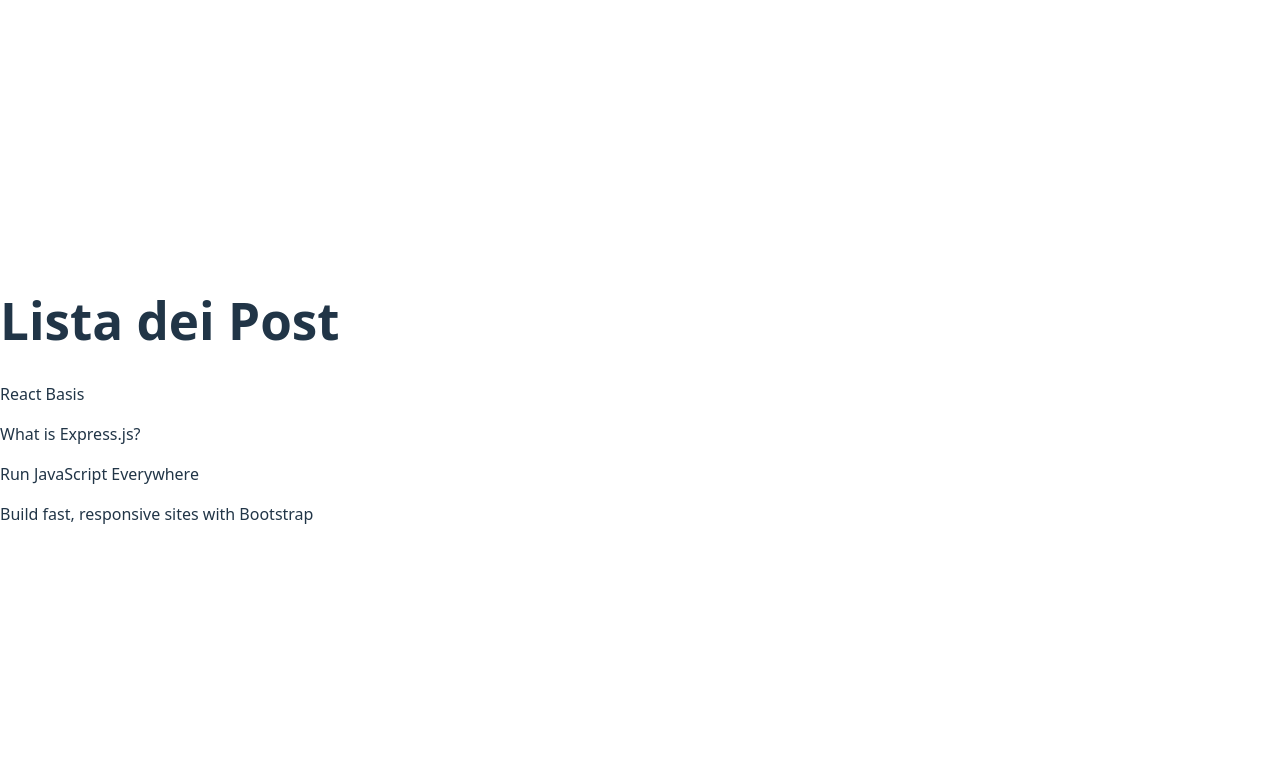
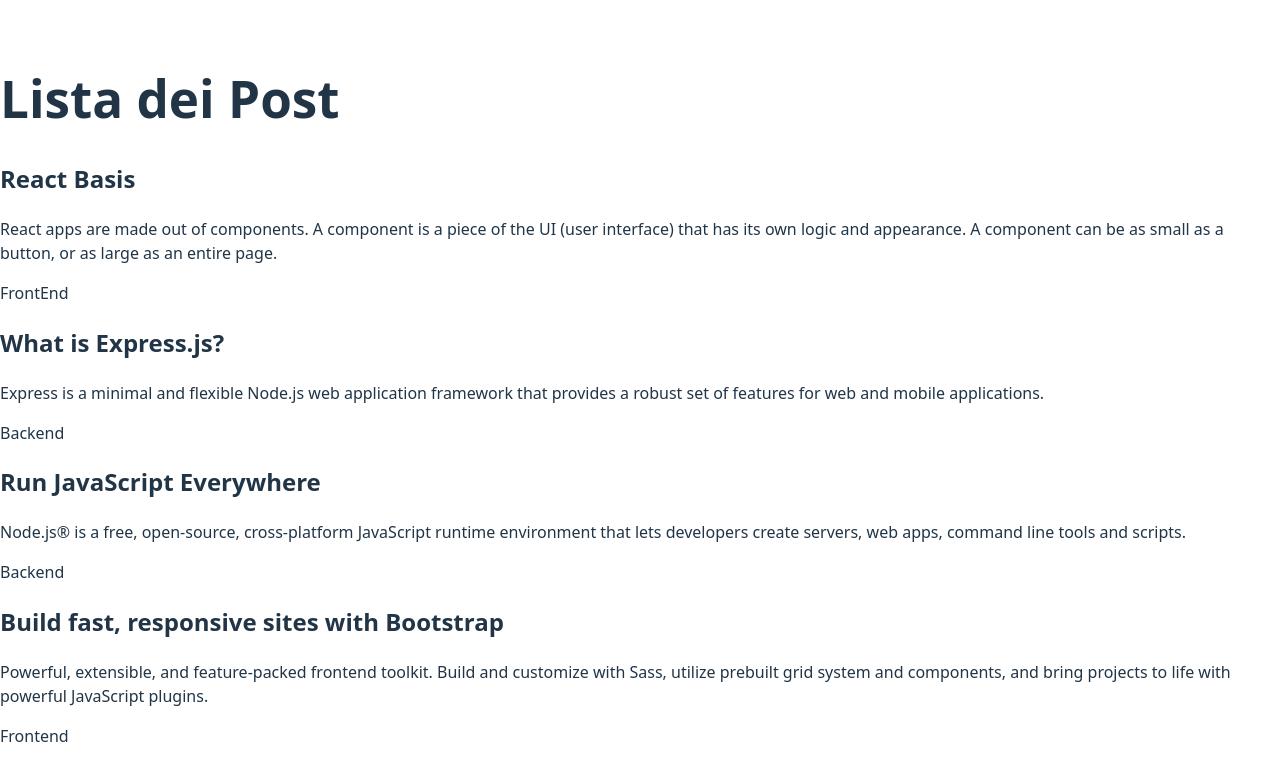
Before and after one commit to Robby94gtr/react-context-api, a React (Vite) app: page / in a window 1280 px wide. Shown: the top 780 px of the page. Built offline with nearby package versions, Linux system fonts and the light colour scheme.

Commit message:
Finished

```diff
--- a/src/components/PostList.jsx
+++ b/src/components/PostList.jsx
@@ -1,5 +1,6 @@
 import { useContext } from "react"
 
+import PostCard from "./PostCard";
 import PostContext from "../contexts/PostContexts"
 
 function PostList() {
@@ -9,9 +10,7 @@
   return (
     <div>
       {posts.map((post) => (
-        <div key={`post-${post.id}`}>
-          <p>{post.title}</p>
-        </div>
+        <PostCard key={`post-${post.id}`} post={post} />
       ))}
     </div>
   )
```
